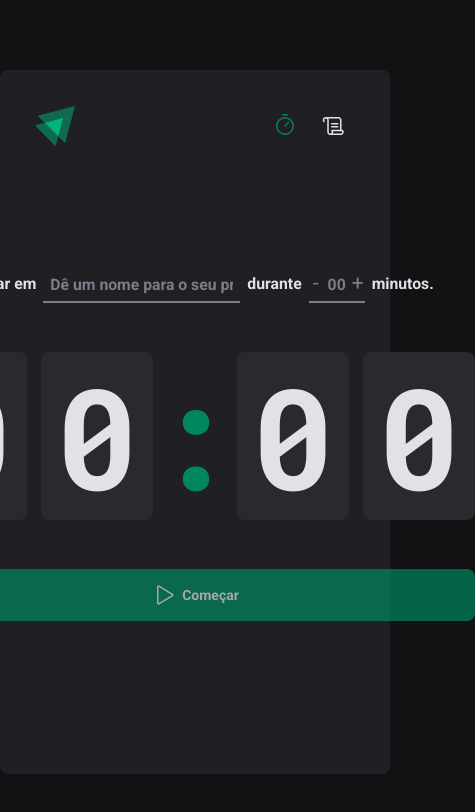
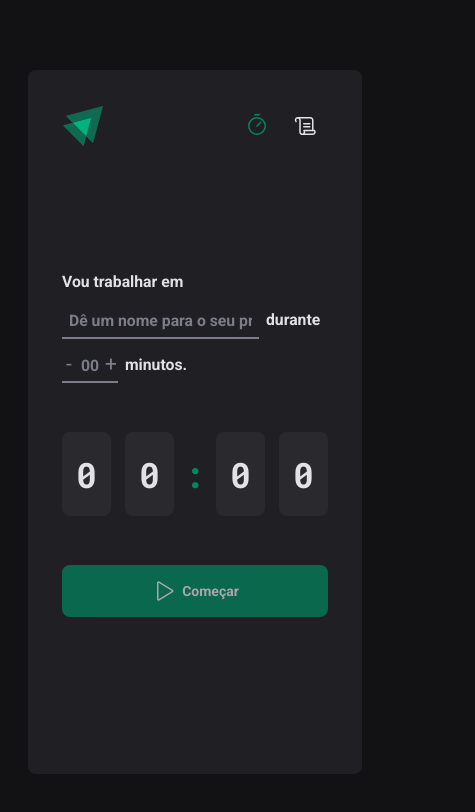
Before and after one commit to RenatoLomba/ignite-timer, a React (Vite) app: page / in a window 390 px wide. Shown: the top 812 px of the page, 475 px wide, since content can reach past the window. Built offline with nearby package versions, Linux system fonts and the light colour scheme.

Commit message:
Responsividade

```diff
--- a/src/layouts/default-layout/styles.ts
+++ b/src/layouts/default-layout/styles.ts
@@ -3,7 +3,7 @@ import styled from 'styled-components'
 export const DefaultLayoutContainer = styled.div`
   max-width: 74rem;
   width: 100%;
-  height: calc(100vh - 10rem);
+  min-height: calc(100vh - 10rem);
   margin: 5rem auto;
   padding: 2.5rem;
   background: ${(props) => props.theme.colors['gray-800']};
--- a/src/pages/home/components/countdown/styles.ts
+++ b/src/pages/home/components/countdown/styles.ts
@@ -23,4 +23,22 @@ export const CountdownContainer = styled.div`
     justify-content: center;
     background: transparent;
   }
+
+  @media screen and (max-width: 768px) {
+    font-size: 5rem;
+    line-height: 4rem;
+
+    span.separator {
+      width: 2rem;
+    }
+  }
+
+  @media screen and (max-width: 465px) {
+    font-size: 2.5rem;
+    line-height: 2rem;
+
+    span.separator {
+      width: 1rem;
+    }
+  }
 `
--- a/src/styles/global.ts
+++ b/src/styles/global.ts
@@ -41,6 +41,7 @@ export const GlobalStyle = createGlobalStyle`
     background: ${(props) => props.theme.colors['gray-900']};
     color: ${(props) => props.theme.colors['gray-100']};
     -webkit-font-smoothing: antialiased;
+    padding: 0 2rem;
   }
 
   body, input, textarea, button {
```
